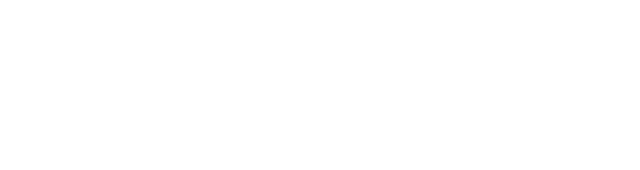
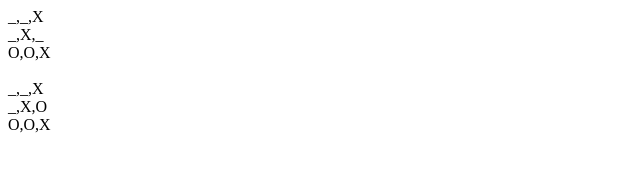
Before and after one commit to ksullivan2/web-learning, a plain HTML site: page testTTT.html in a window 1280 px wide. Shown: the whole page, without its empty margins (0-640 px from the left). Drawn offline with Linux system fonts and the light colour scheme.

Commit message:
IT'S UNBEATABLE
fixed the null return

```diff
--- a/testTTT.html
+++ b/testTTT.html
@@ -11,13 +11,20 @@
 
 var testBoard = new BoardModel();
 
-testBoard.grid = [["X","O","O"],
+testBoard.grid = [["_","_","X"],
 				  ["_","X","_"],
-				  ["X","O","O"]];
+				  ["O","O","X"]];
 
 
+testBoard.xTurn = false
 
 
-console.log(minimax(testBoard, -1));
+document.write(testBoard.grid[0],"<br>",testBoard.grid[1],"<br>",testBoard.grid[2])
+var move = (minimax(testBoard, -1));
+console.log(move)
+document.write("<br><br>",move.grid[0],"<br>",move.grid[1],"<br>",move.grid[2])
 
-</script></body></html>
+</script>
+
+
+</body></html>
--- a/ticTacToeAI.js
+++ b/ticTacToeAI.js
@@ -11,7 +11,7 @@ function minimax(board, count){
 			return 10 - count;
 		}
 		else{
-			return - 10 + count;
+			return count - 10;
 		}
 	}
 
@@ -23,9 +23,9 @@ function minimax(board, count){
 	//create an array of possible next moves
 	var possibleStates = createPossibleStates(board);
 
-	//we'll store max and mins here
-	var max = 0;
-	var min = 0;
+	//we'll store max and mins here. initialize with the lowest possible scores
+	var max = -10;
+	var min = 10;
 
 	var maxBoard = null;
 	var minBoard = null;
```
